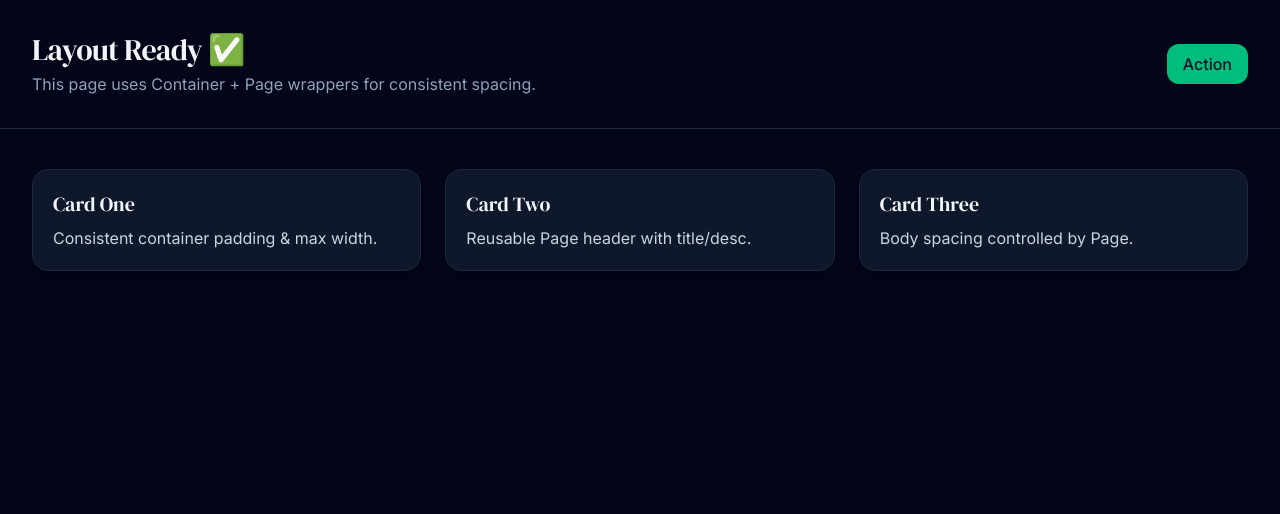
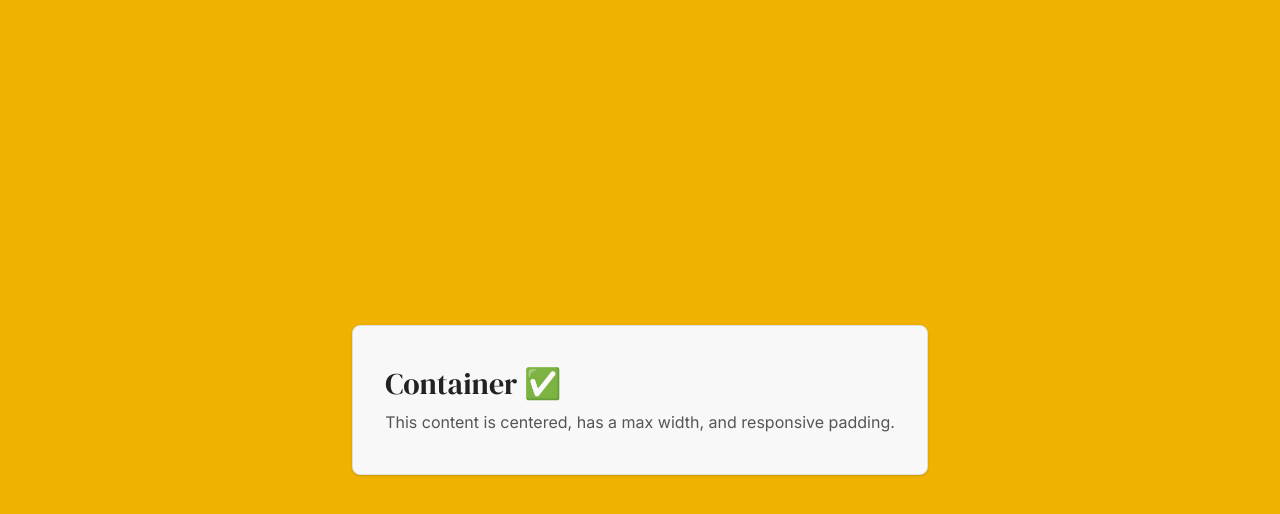
Before and after one commit to vishalp0407/nature-blog, a React (Vite) app in the folder client/: page / in a window 1280 px wide. Shown: the top 514 px of the page. Built offline with nearby package versions, Linux system fonts and the light colour scheme.

Commit message:
feat(layout): add Container component for consistent max-width and padding

```diff
--- a/client/src/App.jsx
+++ b/client/src/App.jsx
@@ -1,55 +1,14 @@
-import React from "react";
-import ThemeGuide from "@components/ThemeGuide";
-import Layouts from "@components/Layouts";
+import Container from "@components/Container";
 
 const App = () => {
   return (
-    <div className="min-h-screen">
-      <Layouts
-        title="Layout Ready ✅"
-        description="This page uses Container + Page wrappers for consistent spacing."
-        headerExtra={
-          <button className="px-4 py-2 rounded-xl bg-emerald-500 hover:bg-emerald-400 text-slate-900 font-medium">
-            Action
-          </button>
-        }
-      >
-        <div className="grid gap-6 md:grid-cols-3">
-          <div className="p-5 rounded-2xl bg-slate-900 border border-slate-800 shadow-lg">
-            <h3
-              className="text-xl"
-              style={{ fontFamily: '"DM Serif Display", serif' }}
-            >
-              Card One
-            </h3>
-            <p className="text-slate-300 mt-2">
-              Consistent container padding & max width.
-            </p>
-          </div>
-          <div className="p-5 rounded-2xl bg-slate-900 border border-slate-800 shadow-lg">
-            <h3
-              className="text-xl"
-              style={{ fontFamily: '"DM Serif Display", serif' }}
-            >
-              Card Two
-            </h3>
-            <p className="text-slate-300 mt-2">
-              Reusable Page header with title/desc.
-            </p>
-          </div>
-          <div className="p-5 rounded-2xl bg-slate-900 border border-slate-800 shadow-lg">
-            <h3
-              className="text-xl"
-              style={{ fontFamily: '"DM Serif Display", serif' }}
-            >
-              Card Three
-            </h3>
-            <p className="text-slate-300 mt-2">
-              Body spacing controlled by Page.
-            </p>
-          </div>
-        </div>
-      </Layouts>
+    <div className=" text-foreground min-h-screen flex items-center bg-yellow-500">
+      <Container className="py-10 bg-card text-card-foreground rounded-lg border border-border shadow">
+        <h1 className="font-serif text-3xl mb-2">Container ✅</h1>
+        <p className="font-sans text-muted-foreground">
+          This content is centered, has a max width, and responsive padding.
+        </p>
+      </Container>
     </div>
   );
 };
--- /dev/null
+++ b/client/src/components/Header/index.jsx
@@ -0,0 +1,97 @@
+import { useState } from "react";
+
+const LINKS = [
+  { label: "Home", href: "/" },
+  { label: "Explore", href: "/explore" },
+  { label: "About", href: "/about" },
+  { label: "Contact", href: "/contact" },
+];
+
+export default function Header() {
+  const [open, setOpen] = useState(false);
+
+  return (
+    <header className="sticky top-0 z-50 border-b border-slate-800 bg-slate-950/70 backdrop-blur">
+      <nav className="mx-auto max-w-7xl px-4 sm:px-6 lg:px-8 h-16 flex items-center justify-between">
+        {/* Left: Logo */}
+        <a
+          href="/"
+          className="text-xl"
+          style={{ fontFamily: '"DM Serif Display", serif' }}
+        >
+          Nature Blog
+        </a>
+
+        {/* Center: Links (desktop) */}
+        <ul className="hidden md:flex items-center gap-6 text-slate-300">
+          {LINKS.map((l) => (
+            <li key={l.href}>
+              {/* anchor for now; routing later */}
+              <a href={l.href} className="hover:text-slate-100 transition">
+                {l.label}
+              </a>
+            </li>
+          ))}
+        </ul>
+
+        {/* Right: Actions */}
+        <div className="hidden md:flex items-center gap-3">
+          <a
+            href="/login"
+            className="px-3 py-1.5 rounded-xl bg-emerald-500 hover:bg-emerald-400 text-slate-900 font-medium transition"
+          >
+            Login
+          </a>
+        </div>
+
+        {/* Mobile: Hamburger */}
+        <button
+          className="md:hidden inline-flex items-center justify-center w-10 h-10 rounded-lg border border-slate-800 hover:bg-slate-900"
+          aria-label="Open menu"
+          onClick={() => setOpen((v) => !v)}
+        >
+          {/* simple icon */}
+          <svg
+            aria-hidden="true"
+            viewBox="0 0 24 24"
+            className="w-5 h-5 text-slate-200"
+            fill="none"
+            stroke="currentColor"
+            strokeWidth="2"
+          >
+            {open ? (
+              <path d="M6 18L18 6M6 6l12 12" />
+            ) : (
+              <path d="M4 6h16M4 12h16M4 18h16" />
+            )}
+          </svg>
+        </button>
+      </nav>
+
+      {/* Mobile menu panel */}
+      {open && (
+        <div className="md:hidden border-t border-slate-800 bg-slate-950">
+          <div className="px-4 py-3 space-y-2">
+            {LINKS.map((l) => (
+              <a
+                key={l.href}
+                href={l.href}
+                className="block px-2 py-2 rounded-lg hover:bg-slate-900 text-slate-200"
+                onClick={() => setOpen(false)}
+              >
+                {l.label}
+              </a>
+            ))}
+            <a
+              href="/login"
+              className="block mt-2 px-2 py-2 rounded-lg bg-emerald-500 hover:bg-emerald-400 text-slate-900 font-medium text-center"
+              onClick={() => setOpen(false)}
+            >
+              Login
+            </a>
+          </div>
+        </div>
+      )}
+    </header>
+  );
+}
--- a/client/src/index.css
+++ b/client/src/index.css
@@ -1,14 +1,69 @@
 @import "tailwindcss";
 
+/* Enable dark variant */
+@custom-variant dark (&:is(.dark *));
+
+/* Light mode variables */
+:root {
+  --background: oklch(1 0 0); /* white */
+  --foreground: oklch(0.15 0 0); /* dark text */
+
+  --card: oklch(0.98 0 0); /* light card bg */
+  --card-foreground: oklch(0.25 0 0); /* dark card text */
+
+  --accent: oklch(0.7 0.15 280); /* purple accent */
+  --accent-foreground: oklch(1 0 0); /* white text on accent */
+
+  --muted: oklch(0.95 0 0);
+  --muted-foreground: oklch(0.45 0 0);
+
+  --border: oklch(0.9 0 0);
+
+  --radius: 0.5rem;
+}
+
+/* Dark mode variables */
+.dark {
+  --background: oklch(0.15 0 0); /* dark bg */
+  --foreground: oklch(0.95 0 0); /* light text */
+
+  --card: oklch(0.22 0 0);
+  --card-foreground: oklch(0.95 0 0);
+
+  --accent: oklch(0.65 0.15 280); /* brighter purple */
+  --accent-foreground: oklch(0.95 0 0);
+
+  --muted: oklch(0.25 0 0);
+  --muted-foreground: oklch(0.65 0 0);
+
+  --border: oklch(0.3 0 0);
+}
+
+/* Map vars to Tailwind tokens */
+@theme inline {
+  --color-background: var(--background);
+  --color-foreground: var(--foreground);
+  --color-card: var(--card);
+  --color-card-foreground: var(--card-foreground);
+  --color-accent: var(--accent);
+  --color-accent-foreground: var(--accent-foreground);
+  --color-muted: var(--muted);
+  --color-muted-foreground: var(--muted-foreground);
+  --color-border: var(--border);
+
+  /* Radius sizes */
+  --radius-sm: calc(var(--radius) - 4px);
+  --radius-md: calc(var(--radius) - 2px);
+  --radius-lg: var(--radius);
+
+  /* Fonts */
+  --font-sans: "Inter", system-ui, sans-serif;
+  --font-serif: "DM Serif Display", Georgia, serif;
+}
+
+/* Full height baseline */
 html,
 body,
 #root {
   height: 100%;
 }
-
-body {
-  /* No custom tokens—just Tailwind defaults in classes later */
-  font-family: Inter, system-ui, sans-serif;
-  background-color: rgb(2 6 23); /* slate-950 */
-  color: rgb(241 245 249); /* slate-100 */
-}
```
